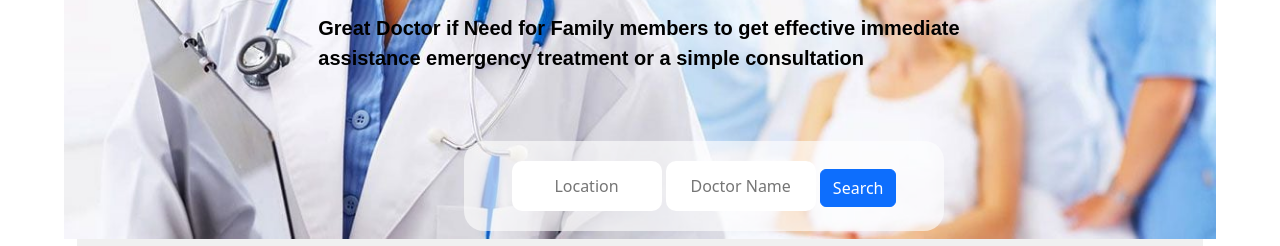
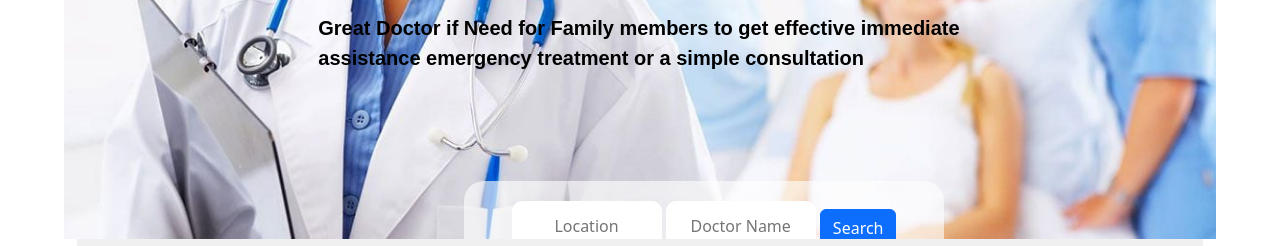
Before and after one commit to kartik0603/Bootrstap_exam, a plain HTML site: page index.html in a window 1280 px wide. Shown: the part 489-735 px from the top of the page. Drawn offline with nearby package versions, Linux system fonts and the light colour scheme.

Commit message:
bootsrap Exam

```diff
--- a/index.css
+++ b/index.css
@@ -274,8 +274,8 @@ margin-top: 90px;
 .banner_doctor_search_box
 {
   position: absolute !important;
-  left: 400px ;
-  top: 550px ;
+  left: 400px;
+  top: 590px;
   width: 480px !important;
   height: 90px;
   /* border: 1px soild black !important; */
```
